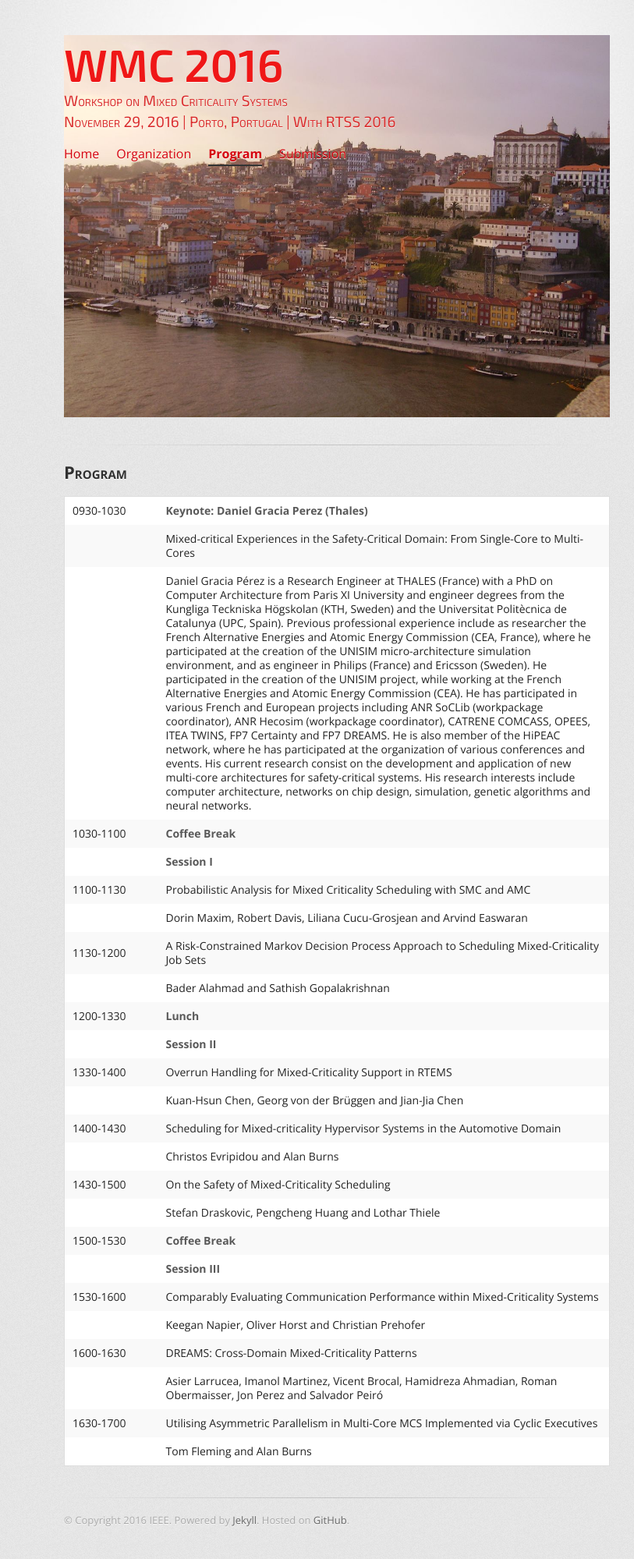
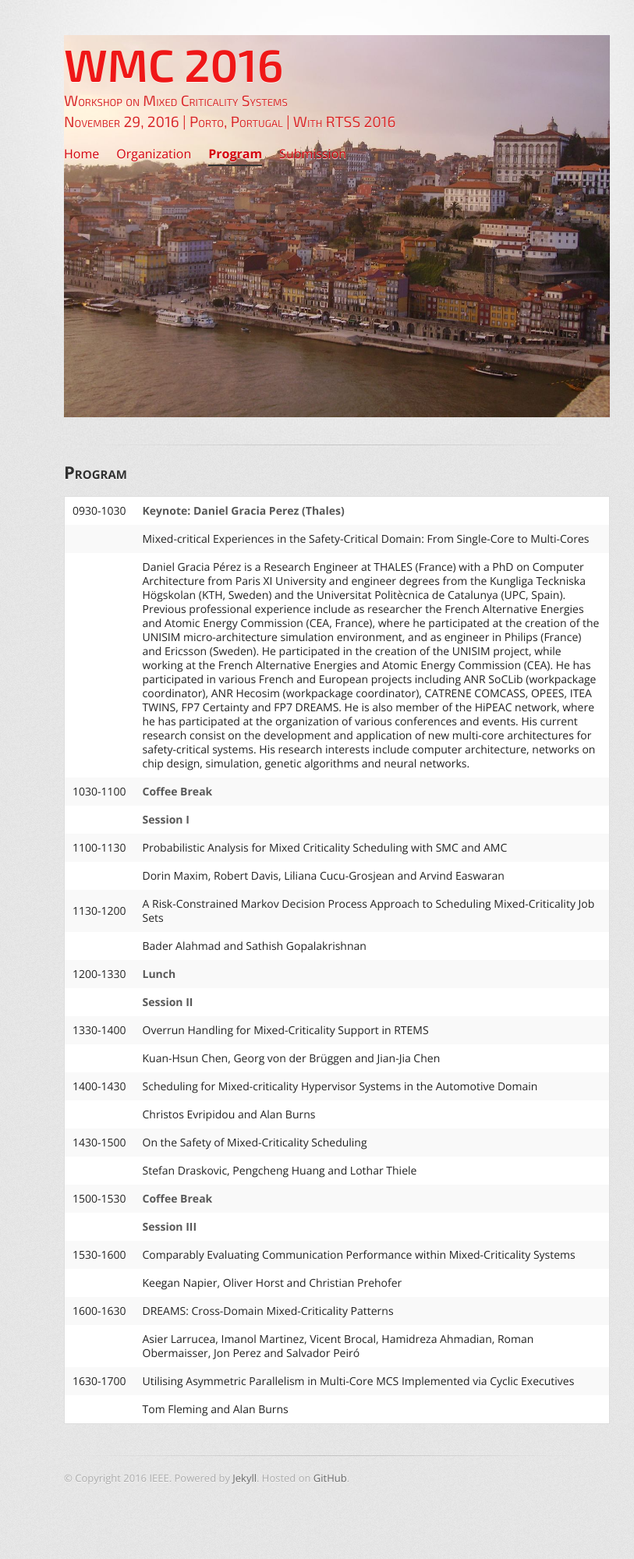
Before and after one commit to GSathish/wmc2016, a Jekyll site: the page built from program/index.html, in a window 1280 px wide. Shown: the whole page at 78% size, without its empty margins (208-1021 px from the left). Built offline with Jekyll 4.4.1, drawn with Linux system fonts in a browser that asks for light colours; after the commit the page ends 1945 px from its top, so only the background shows below that.

```diff
--- a/program/index.html
+++ b/program/index.html
@@ -9,7 +9,7 @@
 
 <table>
   <tr>
-    <td style="width:120px;">0930-1030</td>
+    <td style="width:90px;">0930-1030</td>
     <td><strong>Keynote: Daniel Gracia Perez (Thales)</strong></td>
   </tr>
   <tr><td></td>
```
